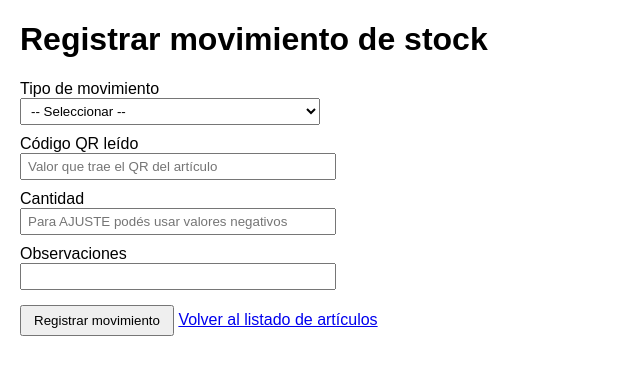
After one commit to benjaels/tfg-stock, a Django app: page /movimientos/nuevo/ in a window 1280 px wide. The commit adds this page. Shown: the top 375 px of the page, without its empty margins (0-640 px from the left). Run offline with Django 5.2, Linux system fonts and the light colour scheme; the visitor is signed in with stand-in values (Sample User, id 1).

Commit message:
Movimiento simple de stock por QR (ingreso, egreso y ajuste)

```diff
--- a/inventario/templates/inventario/lista_articulos.html
+++ b/inventario/templates/inventario/lista_articulos.html
@@ -9,6 +9,12 @@
             margin: 20px;
         }
         h1 {
+            <p>
+        <a href="/recepciones/nueva/">Registrar recepción</a> |
+        <a href="/movimientos/nuevo/">Registrar movimiento de stock</a> |
+        <a href="/admin/">Ir al panel de administración</a>
+         </p>
+
             margin-bottom: 10px;
         }
         table {
--- /dev/null
+++ b/inventario/templates/inventario/registrar_movimiento.html
@@ -0,0 +1,74 @@
+<!DOCTYPE html>
+<html lang="es">
+<head>
+    <meta charset="UTF-8">
+    <title>Registrar movimiento de stock</title>
+    <style>
+        body { font-family: Arial, sans-serif; margin: 20px; }
+        label { display: block; margin-top: 10px; }
+        input[type="text"], input[type="number"], select {
+            width: 300px;
+            padding: 4px 6px;
+        }
+        button {
+            margin-top: 15px;
+            padding: 6px 12px;
+        }
+        .messages { margin-bottom: 10px; }
+        .messages li {
+            list-style: none;
+            padding: 5px 8px;
+            margin-bottom: 4px;
+        }
+        .messages li.error {
+            background-color: #ffe5e5;
+            color: #c0392b;
+        }
+        .messages li.success {
+            background-color: #e5ffe5;
+            color: #27ae60;
+        }
+    </style>
+</head>
+<body>
+    <h1>Registrar movimiento de stock</h1>
+
+    <div class="messages">
+        {% if messages %}
+            <ul>
+                {% for message in messages %}
+                    <li class="{{ message.tags }}">{{ message }}</li>
+                {% endfor %}
+            </ul>
+        {% endif %}
+    </div>
+
+    <form method="post">
+        {% csrf_token %}
+
+        <label for="tipo">Tipo de movimiento</label>
+        <select id="tipo" name="tipo" required>
+            <option value="">-- Seleccionar --</option>
+            <option value="INGRESO">Ingreso</option>
+            <option value="EGRESO">Egreso</option>
+            <option value="AJUSTE">Ajuste</option>
+        </select>
+
+        <label for="valor_qr">Código QR leído</label>
+        <input type="text" id="valor_qr" name="valor_qr" required
+               placeholder="Valor que trae el QR del artículo">
+
+        <label for="cantidad">Cantidad</label>
+        <input type="number" step="0.01" id="cantidad" name="cantidad" required
+               placeholder="Para AJUSTE podés usar valores negativos">
+
+        <label for="observaciones">Observaciones</label>
+        <input type="text" id="observaciones" name="observaciones">
+
+        <div>
+            <button type="submit">Registrar movimiento</button>
+            <a href="/">Volver al listado de artículos</a>
+        </div>
+    </form>
+</body>
+</html>
--- a/inventario/views.py
+++ b/inventario/views.py
@@ -89,3 +89,92 @@ def registrar_recepcion_simple(request):
 
     # GET: mostrar formulario vacío
     return render(request, "inventario/registrar_recepcion.html")
+@login_required
+def registrar_movimiento_simple(request):
+    """
+    Registro simplificado de un movimiento de stock usando el código QR del artículo.
+    Permite egresos y ajustes.
+    """
+    if request.method == "POST":
+        tipo = request.POST.get("tipo")
+        valor_qr = request.POST.get("valor_qr", "").strip()
+        cantidad_str = request.POST.get("cantidad", "").strip()
+        observaciones = request.POST.get("observaciones", "").strip()
+
+        if not tipo or not valor_qr or not cantidad_str:
+            messages.error(request, "Tipo de movimiento, código QR y cantidad son obligatorios.")
+            return redirect("registrar_movimiento")
+
+        # Parsear cantidad como Decimal
+        try:
+            cantidad = Decimal(cantidad_str.replace(",", "."))
+        except (InvalidOperation, ValueError):
+            messages.error(request, "La cantidad debe ser un número válido.")
+            return redirect("registrar_movimiento")
+
+        if cantidad == 0:
+            messages.error(request, "La cantidad debe ser distinta de cero.")
+            return redirect("registrar_movimiento")
+
+        # Para INGRESO y EGRESO trabajamos con valor absoluto
+        cantidad_abs = cantidad.copy_abs()
+
+        try:
+            articulo = Articulo.objects.get(codigo_qr=valor_qr)
+        except Articulo.DoesNotExist:
+            messages.error(request, "No se encontró un artículo con ese código QR.")
+            return redirect("registrar_movimiento")
+
+        stock_actual = articulo.stock_actual or Decimal("0")
+
+        # Calcular nuevo stock según tipo
+        if tipo == MovimientoStock.TIPO_INGRESO:
+            nuevo_stock = stock_actual + cantidad_abs
+            cantidad_mov = cantidad_abs
+
+        elif tipo == MovimientoStock.TIPO_EGRESO:
+            # Egreso no puede dejar el stock negativo
+            if cantidad_abs > stock_actual:
+                messages.error(
+                    request,
+                    f"No hay stock suficiente para egresar {cantidad_abs}. Stock actual: {stock_actual}."
+                )
+                return redirect("registrar_movimiento")
+            nuevo_stock = stock_actual - cantidad_abs
+            cantidad_mov = cantidad_abs
+
+        elif tipo == MovimientoStock.TIPO_AJUSTE:
+            # En ajuste permitimos cantidades positivas o negativas
+            nuevo_stock = stock_actual + cantidad
+            if nuevo_stock < 0:
+                messages.error(
+                    request,
+                    f"El ajuste dejaría el stock negativo ({nuevo_stock}). Operación cancelada."
+                )
+                return redirect("registrar_movimiento")
+            cantidad_mov = cantidad  # en movimientos guardamos el ajuste tal cual (puede ser negativo)
+        else:
+            messages.error(request, "Tipo de movimiento inválido.")
+            return redirect("registrar_movimiento")
+
+        # Actualizar stock
+        articulo.stock_actual = nuevo_stock
+        articulo.save()
+
+        # Registrar movimiento
+        MovimientoStock.objects.create(
+            articulo=articulo,
+            tipo=tipo,
+            cantidad=cantidad_mov,
+            observaciones=observaciones,
+            usuario=request.user,
+        )
+
+        messages.success(
+            request,
+            f"Movimiento registrado. Nuevo stock de {articulo.codigo}: {nuevo_stock}."
+        )
+        return redirect("lista_articulos")
+
+    # GET: mostrar formulario
+    return render(request, "inventario/registrar_movimiento.html")
--- a/stock_app/urls.py
+++ b/stock_app/urls.py
@@ -1,11 +1,16 @@
 from django.contrib import admin
 from django.urls import path
 
-from inventario.views import lista_articulos, registrar_recepcion_simple
+from inventario.views import (
+    lista_articulos,
+    registrar_recepcion_simple,
+    registrar_movimiento_simple,
+)
 
 urlpatterns = [
     path("admin/", admin.site.urls),
 
     path("", lista_articulos, name="lista_articulos"),
     path("recepciones/nueva/", registrar_recepcion_simple, name="registrar_recepcion"),
+    path("movimientos/nuevo/", registrar_movimiento_simple, name="registrar_movimiento"),
 ]
```
